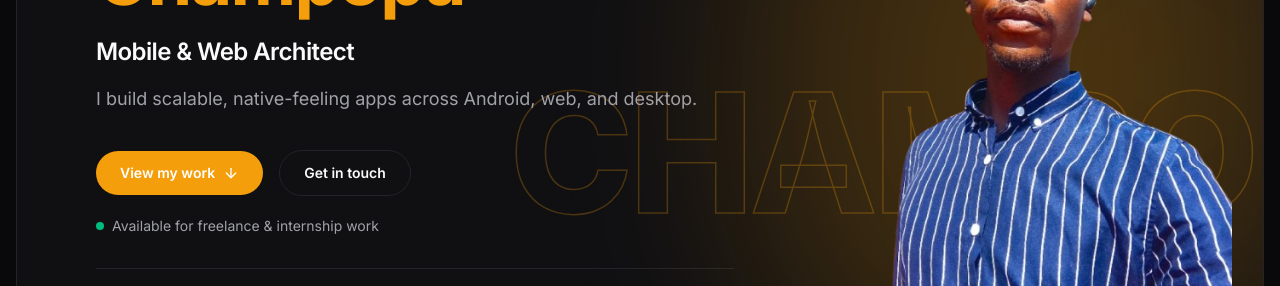
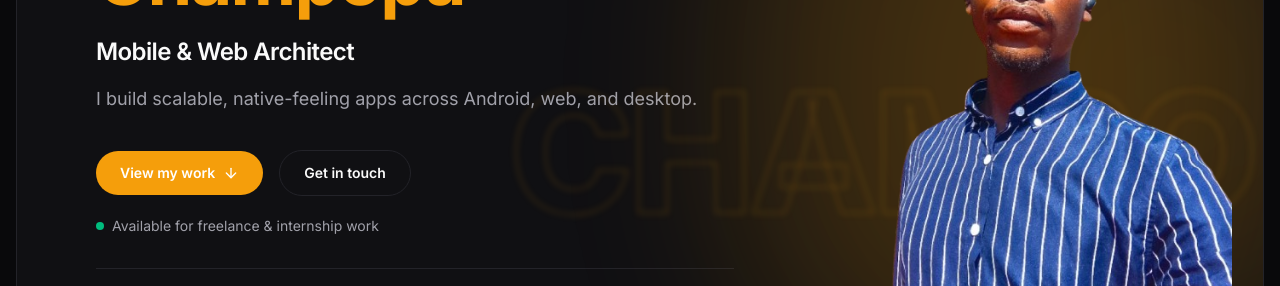
Before and after one commit to M8Sh3ck01/portfolio, a React (Vite) app: page / in a window 1280 px wide. Shown: the part 343-629 px from the top of the page. Built offline with nearby package versions, Linux system fonts and the light colour scheme.

Commit message:
Blur hero wordmark more so it recedes behind portrait

```diff
--- a/src/components/Hero.tsx
+++ b/src/components/Hero.tsx
@@ -22,7 +22,7 @@ export function Hero() {
 
         <span
           aria-hidden
-          className="pointer-events-none absolute right-2 top-[60%] hidden -translate-y-1/2 select-none whitespace-nowrap text-[clamp(6rem,13vw,13rem)] font-extrabold leading-none tracking-tight text-transparent lg:block"
+          className="pointer-events-none absolute right-2 top-[60%] hidden -translate-y-1/2 select-none whitespace-nowrap text-[clamp(6rem,13vw,13rem)] font-extrabold leading-none tracking-tight text-transparent blur-[3px] lg:block"
           style={{ WebkitTextStroke: '1.5px rgba(245,158,11,0.26)' }}
         >
           CHAMPO
```
Also changed, not shown: public/WhatsApp Image 2026-08-11 at 12.19.27 AM.jpeg (added), public/image1.jpeg (added).
